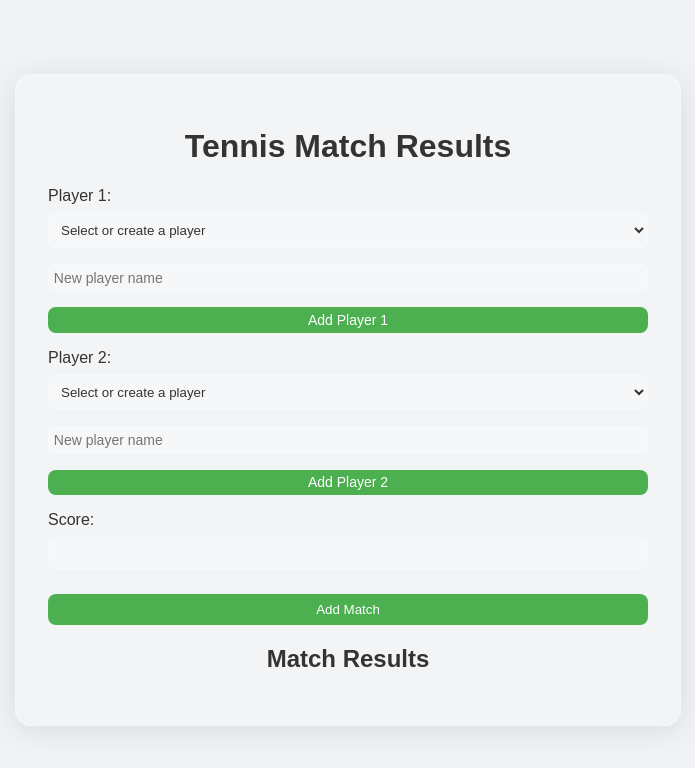
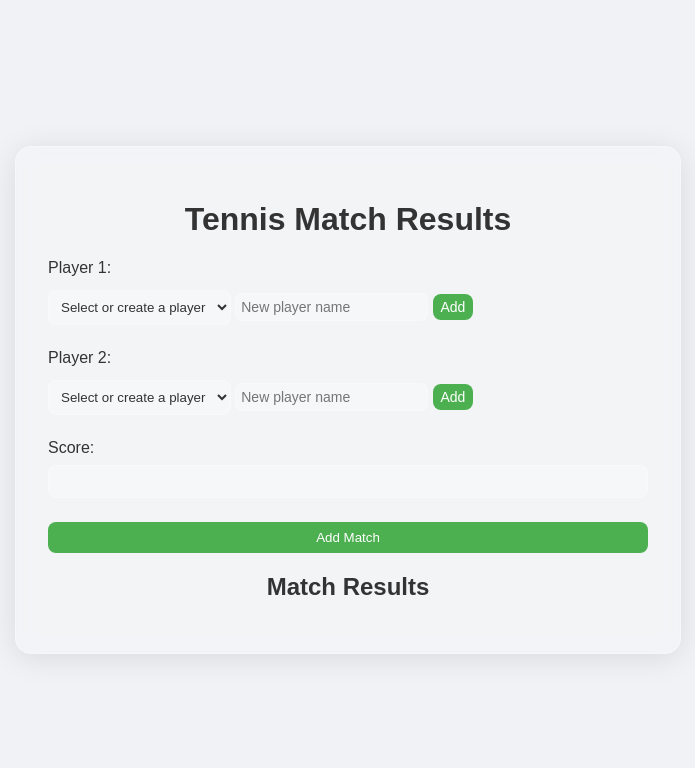
Before and after one commit to ngsylvainx/tennis_score, a plain HTML site: page index.html in a window 1280 px wide. Shown: the whole page, without its empty margins (292-987 px from the left). Drawn offline with nearby package versions, Linux system fonts and the light colour scheme.

Commit message:
Update index.html

```diff
--- a/index.html
+++ b/index.html
@@ -12,25 +12,29 @@
     <form id="matchForm">
       <div class="form-group">
         <label for="player1">Player 1:</label>
+        <div class="input-group">
           <select id="player1" required>
             <option value="" disabled selected>Select or create a player</option>
           </select>
           <input type="text" id="newPlayer1" class="add-player-input" placeholder="New player name">
-        <button type="button" id="addPlayer1" class="add-player">Add Player 1</button>
+          <button type="button" id="addPlayer1" class="add-player">Add</button>
+        </div>
       </div>
       <div class="form-group">
         <label for="player2">Player 2:</label>
+        <div class="input-group">
           <select id="player2" required>
             <option value="" disabled selected>Select or create a player</option>
           </select>
           <input type="text" id="newPlayer2" class="add-player-input" placeholder="New player name">
-        <button type="button" id="addPlayer2" class="add-player">Add Player 2</button>
+          <button type="button" id="addPlayer2" class="add-player">Add</button>
+        </div>
       </div>
       <div class="form-group">
         <label for="score">Score:</label>
         <input type="text" id="score" required>
       </div>
-      <button type="submit">Add Match</button>
+      <button type="submit" class="btn">Add Match</button>
     </form>
     <h2>Match Results</h2>
     <ul id="resultsList" class="sortable"></ul>
```
Lines whose indentation alone changed are shown as unchanged.
